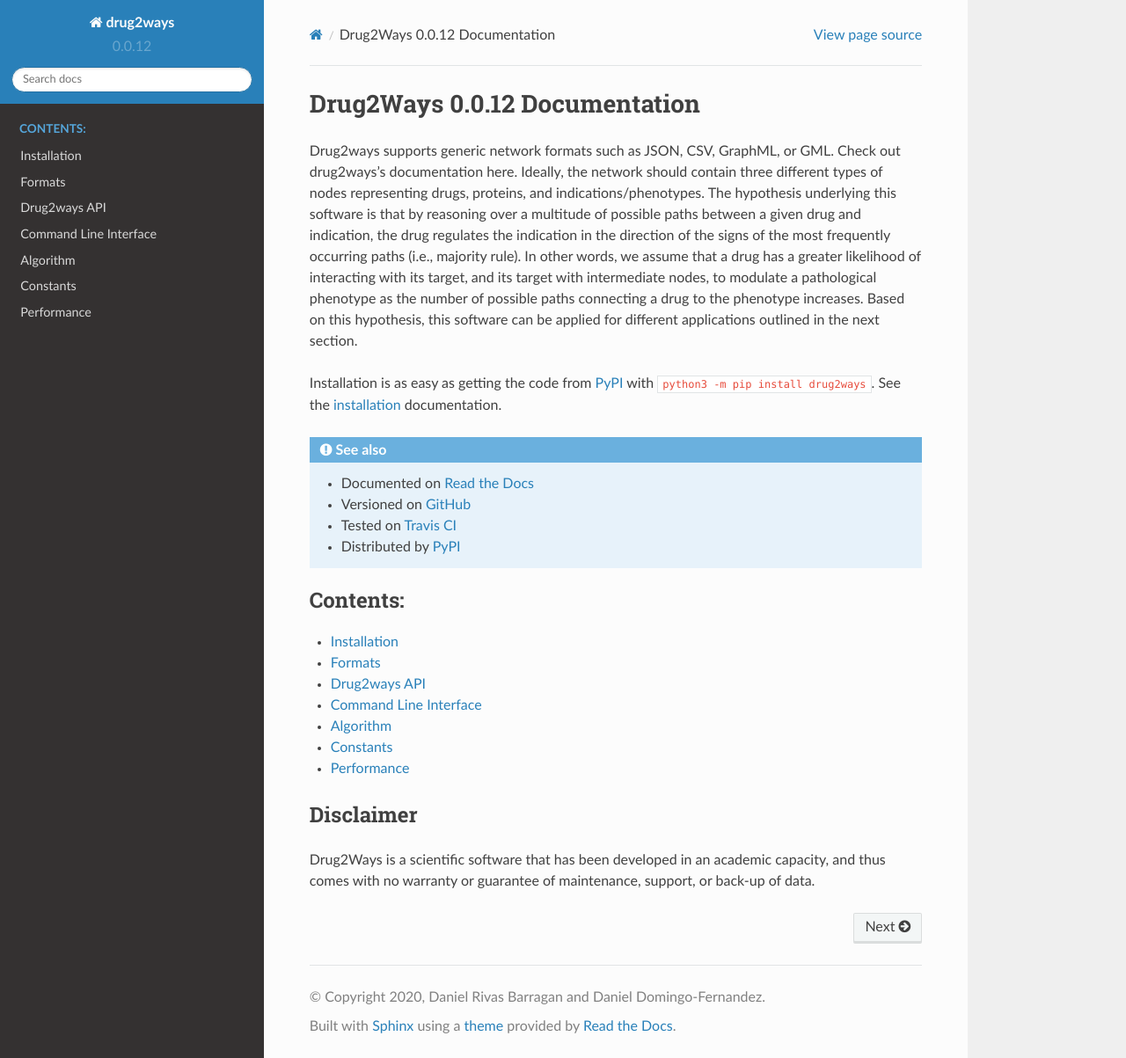
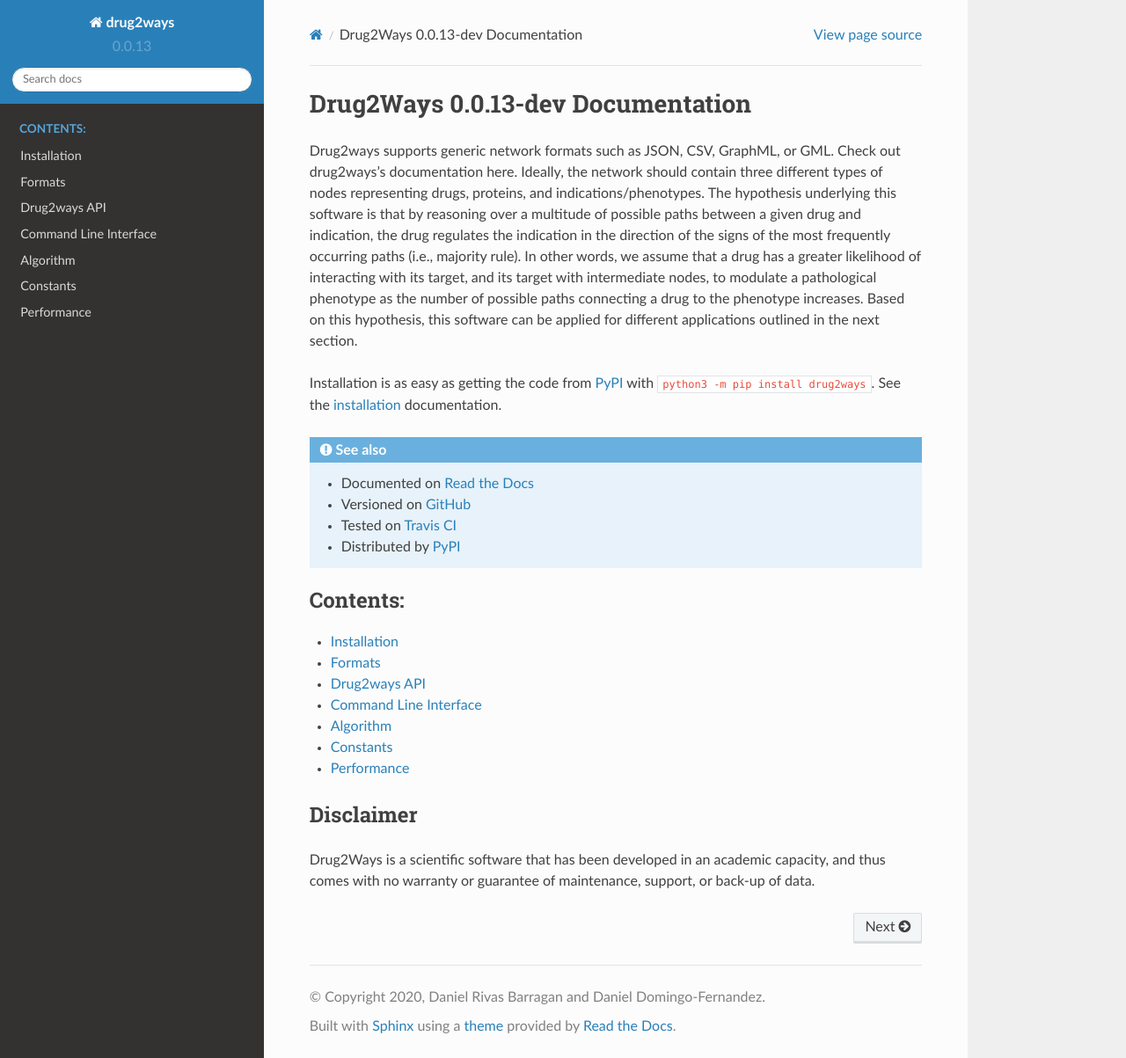
Before and after one commit to drug2ways/drug2ways, a Sphinx documentation site: the page built from docs/source/index.rst, in a window 1280 px wide and 1203 px high. Shown: the whole window at 88% size. Built offline with Sphinx 7.4.7 and the Read the Docs theme 2.0.0, drawn with Linux system fonts in a browser that asks for light colours.

Commit message:
Bump version: 0.0.12 → 0.0.13-dev

```diff
--- a/docs/source/conf.py
+++ b/docs/source/conf.py
@@ -21,7 +21,7 @@
 copyright = '2020, Daniel Rivas Barragan and Daniel Domingo-Fernandez'
 author = 'Daniel Rivas Barragan and Daniel Domingo-Fernandez'
 
-release = '0.0.12'
+release = '0.0.13-dev'
 
 parsed_version = re.match(
     '(?P<major>\d+)\.(?P<minor>\d+)\.(?P<patch>\d+)(?:-(?P<release>[0-9A-Za-z-]+(?:\.[0-9A-Za-z-]+)*))?(?:\+(?P<build>[0-9A-Za-z-]+(?:\.[0-9A-Za-z-]+)*))?',
--- a/setup.cfg
+++ b/setup.cfg
@@ -3,7 +3,7 @@
 ##########################
 [metadata]
 name = drug2ways
-version = 0.0.12
+version = 0.0.13-dev
 description = Reasoning over polar paths in biological networks for drug discovery applications
 long_description = A Python package for reasoning over large-scale biological networks for drug discovery applications in bioinformatics
 
```
Also changed, not shown: .bumpversion.cfg.
